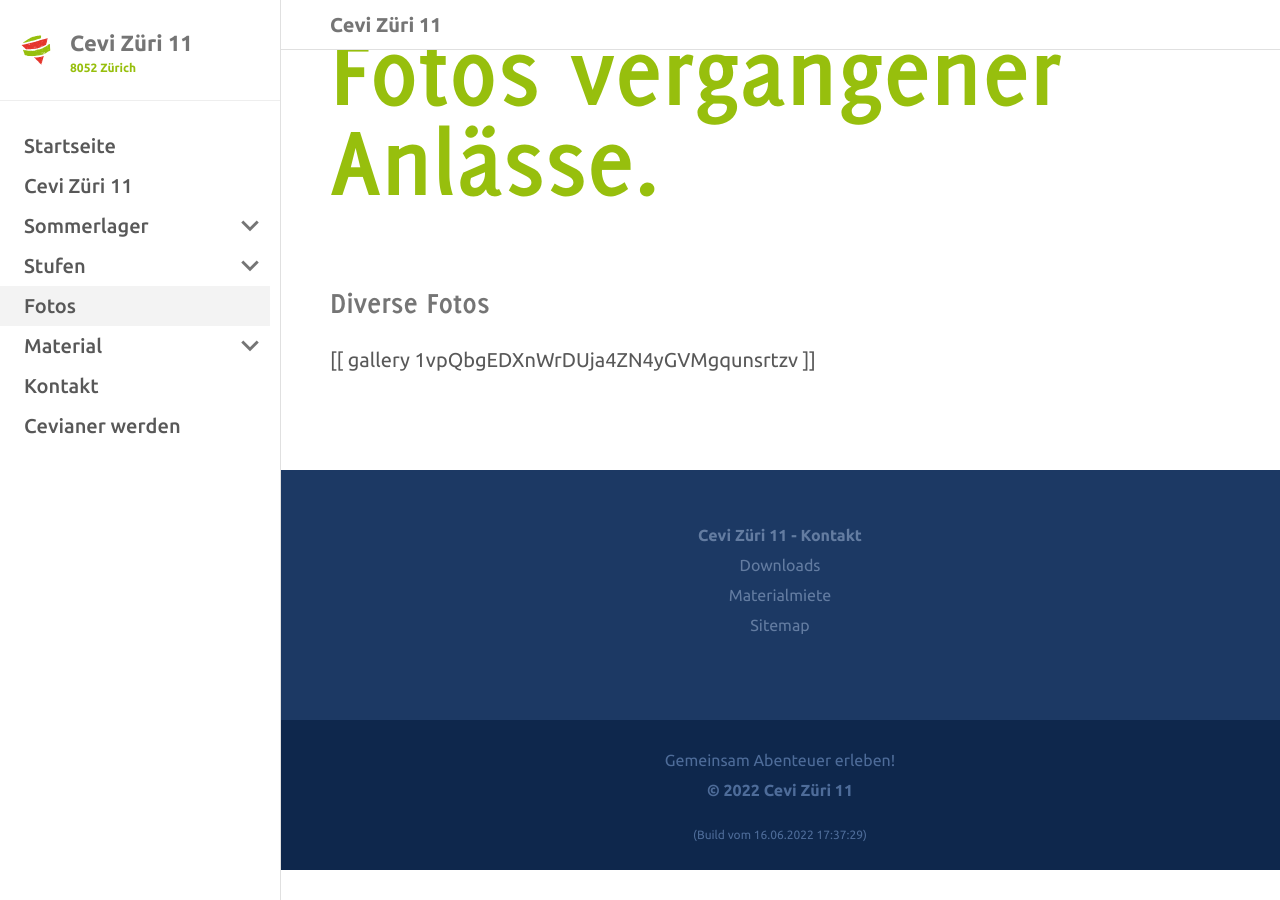
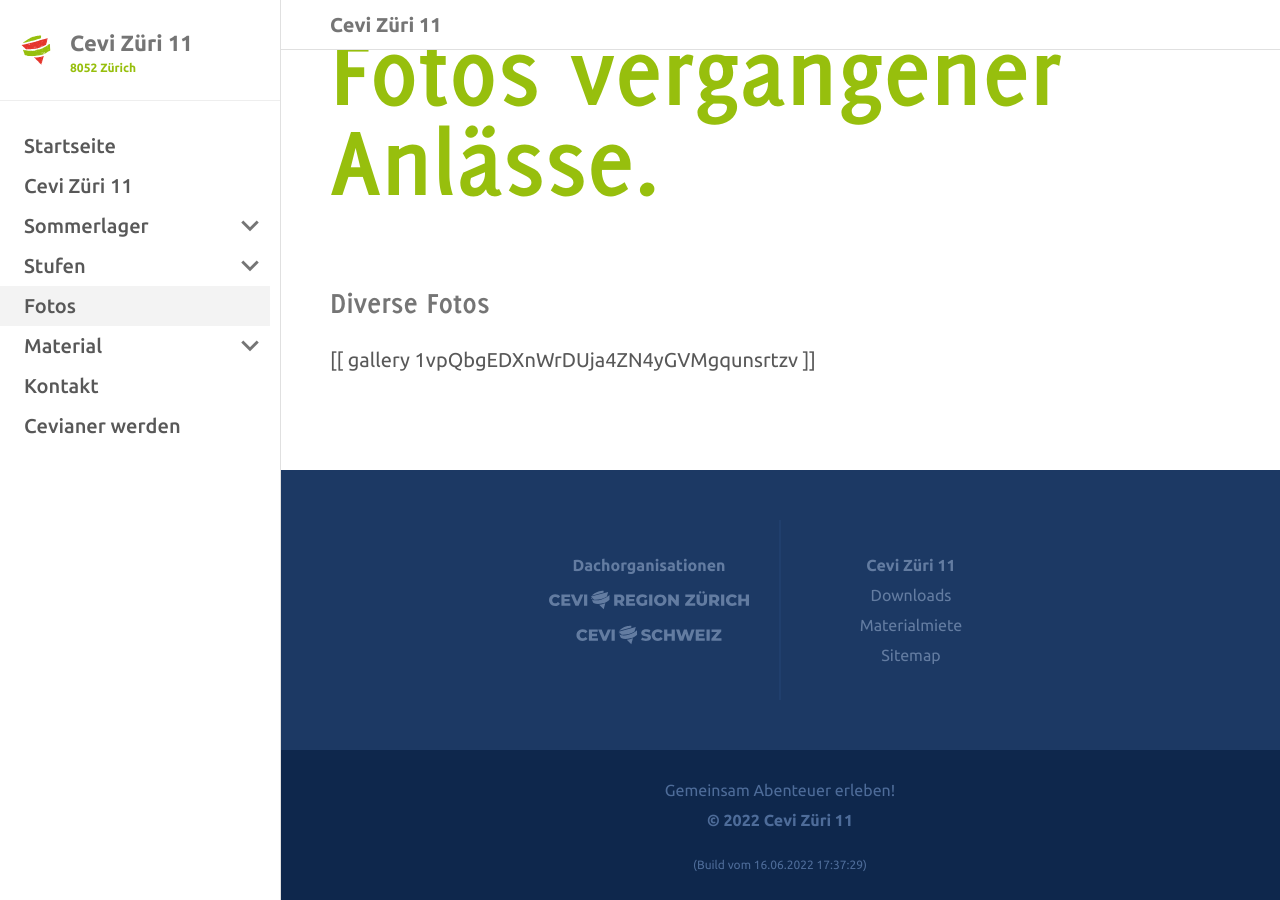
Before and after one commit to wp99cp/cevi_zh11_webpage, a Jekyll site: the page built from content/fotos.md, in a window 1280 px wide and 900 px high, scrolled down 239 px. Built offline with Jekyll 4.4.1, drawn with Linux system fonts in a browser that asks for light colours; before the commit the page ends 1109 px from its top, so only the background shows below that.

Commit message:
add partner logos to footer

```diff
--- a/_includes/footer-nav.html
+++ b/_includes/footer-nav.html
@@ -1,7 +1,31 @@
-<div id="footer-nav-container">
-    <div id="footer-nav">
+<div id="footer-nav">
 
-        <span><b>Cevi Züri 11 - Kontakt</b></span>
+
+    <div class="footer-nav-container">
+
+        <span><b>Dachorganisationen</b></span>
+
+        <div id="footer-logo-container">
+
+            <a href="https://ceviregionzuerich.ch">
+                <img class="footer-logo" src="/_template_assets/partner_logos/logo_cevi_region_zurich.svg"
+                     alt="Logo Cevi Region Zurich">
+            </a>
+
+            <a href="https://cevi.ch">
+                <img class="footer-logo" src="/_template_assets/partner_logos/logo_cevi_schweiz.svg"
+                     alt="Logo Cevi Schweiz"/>
+            </a>
+
+        </div>
+
+    </div>
+
+    <hr class="footer-nav-separator">
+
+    <div class="footer-nav-container">
+
+        <span><b>Cevi Züri 11</b></span>
 
         {%- assign pages = site.html_pages | sort: 'footer-menu-priority' -%}
         {%- for page in pages -%}
@@ -13,4 +37,5 @@
         {% endfor %}
 
     </div>
+
 </div>
--- a/_sass/cevi_zh11/_footer.scss
+++ b/_sass/cevi_zh11/_footer.scss
@@ -1,21 +1,26 @@
 @import "colors";
 @import "sizes";
 
-#footer-nav-container {
-  height: $footer-nav-height;
+#footer-nav {
   overflow: hidden;
   background-color: $footer-nav-background-color;
   text-align: center;
   color: $footer-nav-color;
+
+  padding: 50px;
 
   @media only screen and (min-width: $keep-nav-open-breakpoint) {
     padding-left: 330px;
     padding-right: 50px;
   }
 
-  #footer-nav {
-    padding: 50px 10px;
-    overflow: hidden;
+  @media only screen and (max-width: $keep-nav-open-breakpoint) {
+    flex-direction: column-reverse;
+  }
+
+  display: flex;
+  justify-content: center;
+  margin: auto;
 
   a {
     text-decoration: none;
@@ -29,7 +34,32 @@
     display: block;
   }
 
+  .footer-nav-container {
+    width: 200px;
+    margin: 30px;
+    text-align: center;
+
+    @media only screen and (max-width: $keep-nav-open-breakpoint) {
+      margin: 30px auto;
     }
+
+  }
+
+  .footer-nav-separator {
+    margin: 0;
+    border: none;
+    border-left: solid 2px #203f6d;
+
+    @media only screen and (max-width: $keep-nav-open-breakpoint) {
+      border-left: none;
+      border-top: solid 2px #203f6d;
+      max-width: 350px;
+      width: calc(100% - 50px);
+      margin: 0 auto;
+    }
+
+  }
+
 }
 
 #footer-container, #footer a {
@@ -78,3 +108,9 @@
 
 
 }
+
+.footer-logo {
+  margin: 10px 0 0 0;
+  height: 20px;
+  width: 200px;
+}
```
Also changed, not shown: _template_assets/partner_logos/logo_cevi_region_zurich.svg (added), _template_assets/partner_logos/logo_cevi_schweiz.svg (added). Lines whose indentation alone changed are shown as unchanged.
